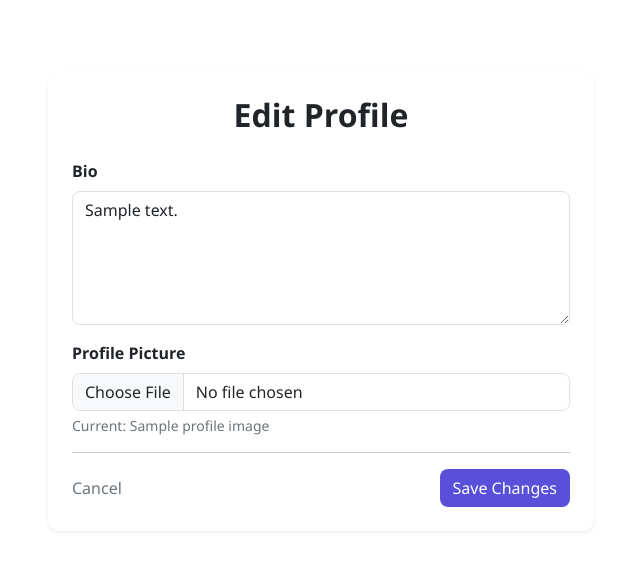
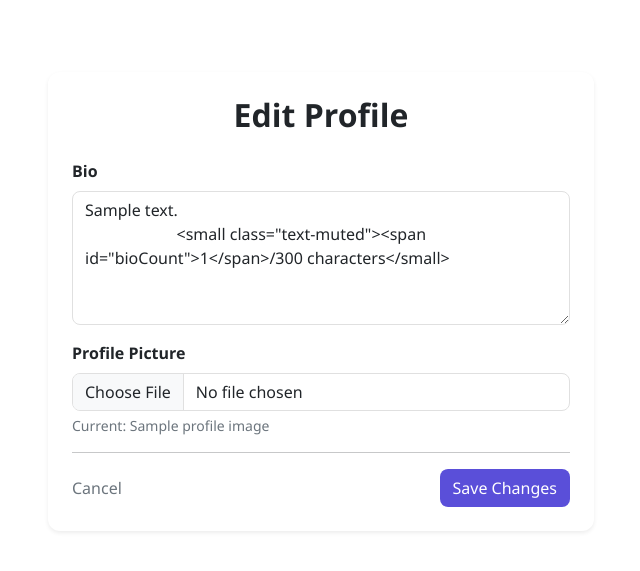
Before and after one commit to JosephMcLean118/logpose_project, a Django app: template logpose_project/templates/logpose/edit_profile.html in a window 1280 px wide. Shown: the part 66-637 px from the top of the page, without its empty margins (319-959 px from the left). Run offline with Django 4.2, Linux system fonts and the light colour scheme; the template is opened without the code that fills it: most values are stand-ins (such as "Sample title", 1, 10 or a date in 2020).

Commit message:
Add bio character counter to edit profile page

```diff
--- a/logpose_project/templates/logpose/edit_profile.html
+++ b/logpose_project/templates/logpose/edit_profile.html
@@ -14,8 +14,10 @@
 
           <div class="mb-3">
             <label class="form-label fw-semibold">Bio</label>
-            <textarea name="bio" rows="5" class="form-control"
-                      style="border-radius: 8px; border-color: var(--border);">{{ profile.bio }}</textarea>
+            <textarea name="bio" rows="5" class="form-control" maxlength="300" id="bioTextarea"
+                      style="border-radius: 8px; border-color: var(--border);">{{ profile.bio }}
+                      <small class="text-muted"><span id="bioCount">{{ profile.bio|length }}</span>/300 characters</small>
+            </textarea>
           </div>
 
           <div class="mb-3">
@@ -50,4 +52,13 @@
     </div>
   </div>
 </div>
+<script>
+    // Bio character counter like review charecter counter
+    const bioTextarea = document.getElementById('bioTextarea');
+    const bioCount = document.getElementById('bioCount');
+    bioTextarea.addEventListener('input', function() {
+        bioCount.textContent = this.value.length;
+        bioCount.classList.toggle('text-danger', this.value.length > 270);
+    });
+</script>
 {% endblock %}
```
